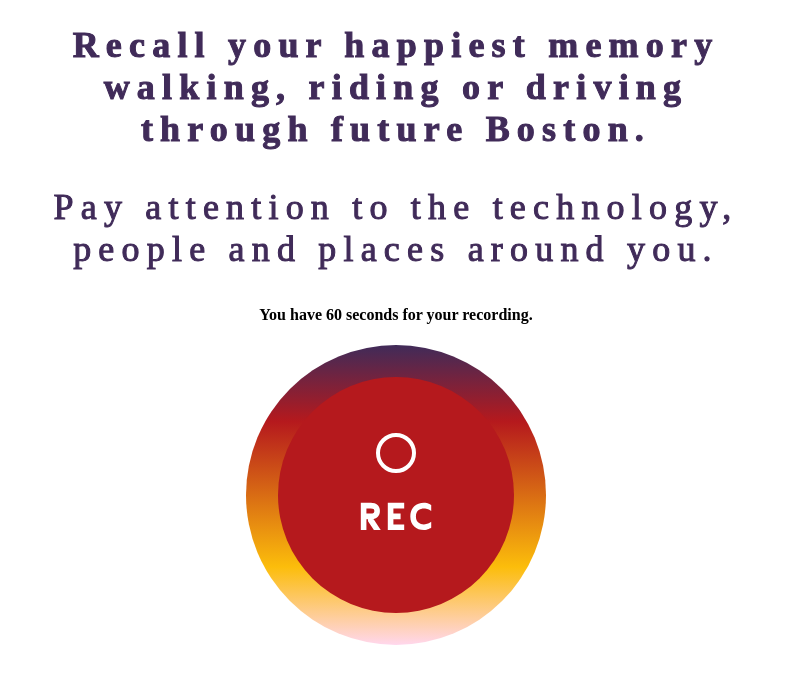
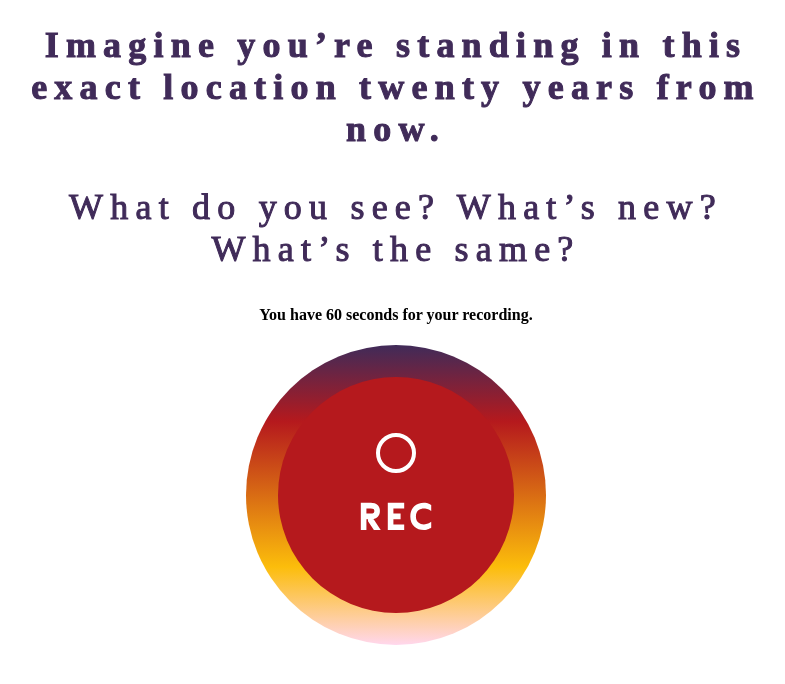
Before and after one commit to engagementlab/beta-blocks-audio, a React (Create React App) app in the folder client/: page /admin in a window 1280 px wide. Shown: the top 684 px of the page, without its empty margins (244-1029 px from the left). Built offline with nearby package versions, Linux system fonts and the light colour scheme; no server answers; a web font is replaced by a local one.

Commit message:
Prompt text change.

```diff
--- a/client/package.json
+++ b/client/package.json
@@ -1,6 +1,6 @@
 {
-  "name": "roundware-web",
-  "version": "0.1.0",
+  "name": "bb-audio-web",
+  "version": "0.4.0",
   "private": true,
   "dependencies": {
     "audiobuffer-to-wav": "^1.0.0",
--- a/client/src/Recorder.js
+++ b/client/src/Recorder.js
@@ -57,6 +57,7 @@ class Recorder extends Component {
 
     }
 
+    // Currently unused
     reset() {
 
         this.setState({
@@ -658,10 +659,10 @@ class Recorder extends Component {
             <div hidden={adminMode}>
                 <h1 hidden={uploaded}>
                     <strong>
-                    Recall your happiest memory walking, riding or driving through future Boston.
+                        Imagine you’re standing in this exact location twenty years from now.
                     </strong>
                     <p>
-                    Pay attention to the technology, people and places around you.
+                        What do you see? What’s new? What’s the same?
                     </p>
                 </h1>
 
```
Also changed, not shown: 1 other file (tests, documents, lock files or other folders).
